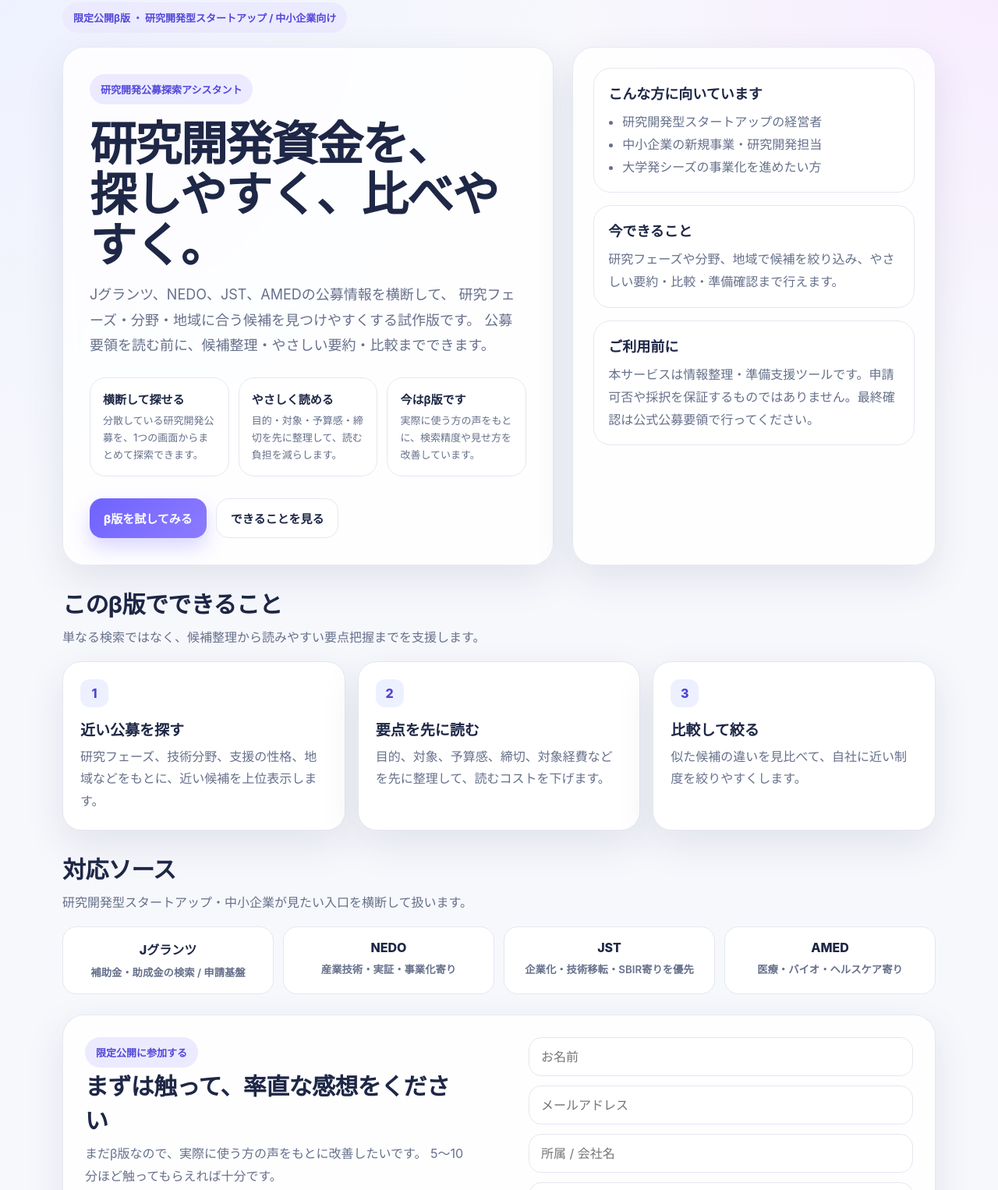
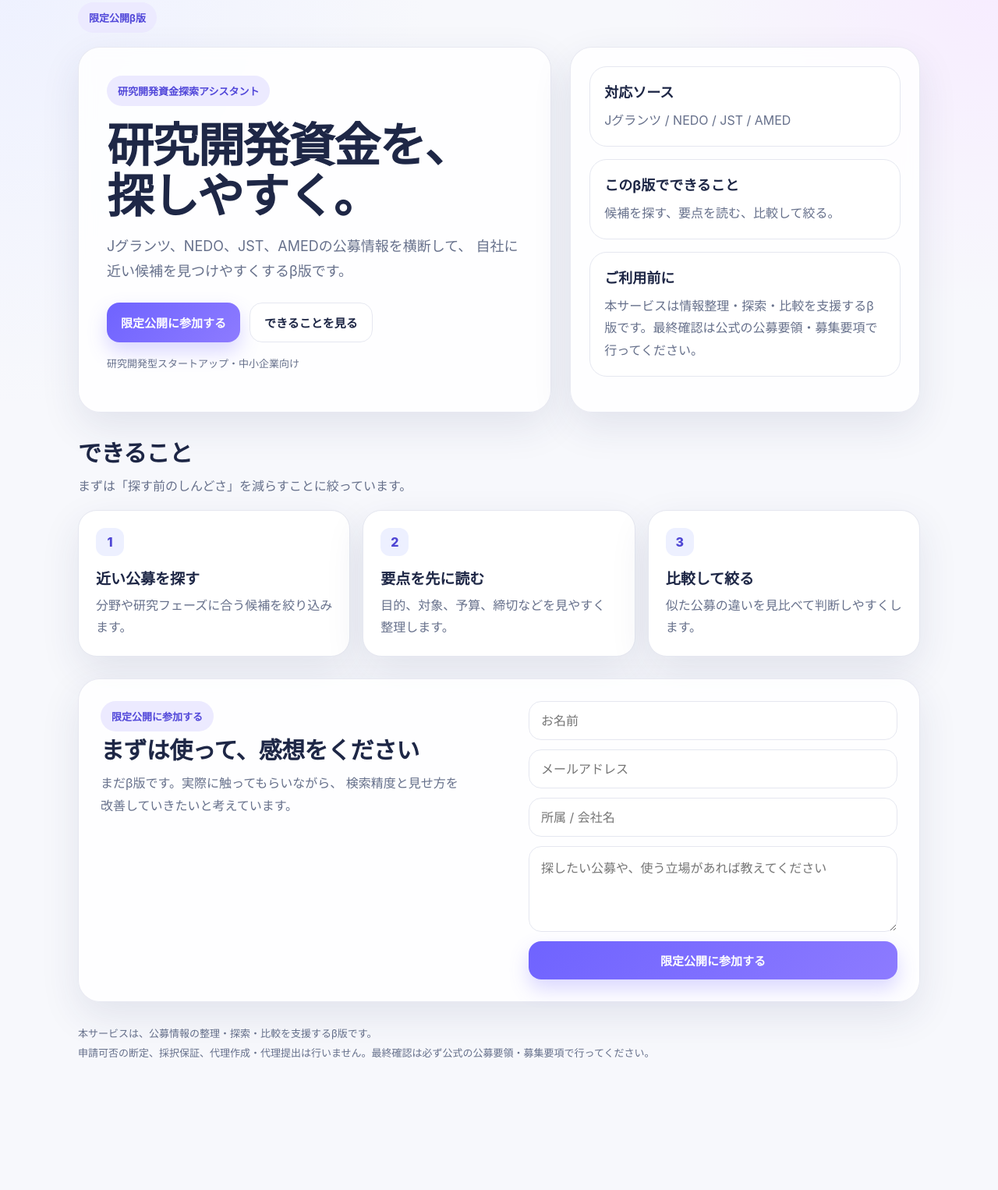
Before and after one commit to CholoQ/rd-grants-beta, a plain HTML site: page index.html in a window 1280 px wide. Shown: the part 25-1551 px from the top of the page at 78% size. After the commit the page ends 1468 px from the top, so only its background shows below. Drawn offline with Linux system fonts and the light colour scheme.

Commit message:
Refactor index.html for clarity and layout adjustments
Updated various text elements and styles in index.html to improve clarity and consistency. Adjusted titles, descriptions, and layout properties for better user experience.

```diff
--- a/index.html
+++ b/index.html
@@ -3,11 +3,11 @@
   <head>
     <meta charset="UTF-8" />
     <meta name="viewport" content="width=device-width, initial-scale=1.0" />
-    <title>研究開発公募探索 β版</title>
+    <title>研究開発資金探索 β版</title>
     <style>
       :root {
         --bg: #f7f8fc;
-        --card: rgba(255,255,255,0.82);
+        --card: rgba(255,255,255,0.84);
         --line: #e5e7f0;
         --text: #1e2746;
         --muted: #66708b;
@@ -16,7 +16,11 @@
         --accent: #edf0ff;
         --shadow: 0 18px 50px rgba(42, 52, 95, 0.10);
       }
+
       * { box-sizing: border-box; }
+
+      html { scroll-behavior: smooth; }
+
       body {
         margin: 0;
         font-family: Inter, system-ui, -apple-system, BlinkMacSystemFont, "Segoe UI", sans-serif;
@@ -26,247 +30,330 @@
           radial-gradient(circle at top right, #f7ecff 0, transparent 22%),
           var(--bg);
       }
-      .wrap { max-width: 1160px; margin: 0 auto; padding: 28px 20px 80px; }
+
+      .wrap {
+        max-width: 1120px;
+        margin: 0 auto;
+        padding: 28px 20px 80px;
+      }
+
       .pill {
-        display: inline-flex; align-items: center; gap: 8px;
-        background: #eceaff; color: #5147d9; border-radius: 999px;
-        padding: 10px 14px; font-size: 13px; font-weight: 700;
+        display: inline-flex;
+        align-items: center;
+        gap: 8px;
+        background: #eceaff;
+        color: #5147d9;
+        border-radius: 999px;
+        padding: 10px 14px;
+        font-size: 13px;
+        font-weight: 700;
       }
-      .hero {
-        display: grid; grid-template-columns: 1.15fr 0.85fr; gap: 24px;
-        align-items: stretch; margin-top: 18px;
-      }
+
       .card {
-        background: var(--card); backdrop-filter: blur(10px);
-        border: 1px solid rgba(229,231,240,0.9); border-radius: 28px;
+        background: var(--card);
+        backdrop-filter: blur(10px);
+        border: 1px solid rgba(229,231,240,0.92);
+        border-radius: 28px;
         box-shadow: var(--shadow);
       }
-      .hero-main { padding: 34px; }
+
+      .hero {
+        display: grid;
+        grid-template-columns: 1.15fr 0.85fr;
+        gap: 24px;
+        align-items: stretch;
+        margin-top: 18px;
+      }
+
+      .hero-main {
+        padding: 36px;
+      }
+
       h1 {
-        font-size: clamp(34px, 6vw, 60px); line-height: 1.08;
-        margin: 18px 0 16px; letter-spacing: -0.03em;
+        font-size: clamp(34px, 6vw, 60px);
+        line-height: 1.08;
+        margin: 18px 0 16px;
+        letter-spacing: -0.03em;
       }
-      .lead { font-size: 18px; line-height: 1.8; color: var(--muted); margin: 0 0 24px; }
-      .hero-points {
-        display: grid; grid-template-columns: repeat(3, minmax(0,1fr)); gap: 12px; margin: 24px 0 28px;
+
+      .lead {
+        font-size: 18px;
+        line-height: 1.8;
+        color: var(--muted);
+        margin: 0 0 24px;
       }
-      .point {
-        padding: 16px; border-radius: 20px; background: #fff; border: 1px solid var(--line);
+
+      .cta-row {
+        display: flex;
+        flex-wrap: wrap;
+        gap: 12px;
       }
-      .point b { display:block; margin-bottom:6px; font-size: 15px; }
-      .point span { color: var(--muted); font-size: 13px; line-height: 1.7; }
-      .cta-row { display:flex; flex-wrap: wrap; gap: 12px; }
+
       .btn {
-        appearance:none; border:0; cursor:pointer; text-decoration:none;
-        display:inline-flex; align-items:center; justify-content:center; gap:8px;
-        padding: 14px 18px; border-radius: 16px; font-weight: 800; font-size: 15px;
+        appearance: none;
+        border: 0;
+        cursor: pointer;
+        text-decoration: none;
+        display: inline-flex;
+        align-items: center;
+        justify-content: center;
+        gap: 8px;
+        padding: 14px 18px;
+        border-radius: 16px;
+        font-weight: 800;
+        font-size: 15px;
+        transition: transform 0.18s ease, box-shadow 0.18s ease;
       }
+
+      .btn:hover {
+        transform: translateY(-1px);
+      }
+
       .btn-primary {
-        background: linear-gradient(135deg, var(--primary), var(--primary-2)); color:#fff;
+        background: linear-gradient(135deg, var(--primary), var(--primary-2));
+        color: #fff;
         box-shadow: 0 12px 24px rgba(111,99,255,0.25);
       }
-      .btn-secondary { background:#fff; color:var(--text); border:1px solid var(--line); }
-      .hero-side { padding: 26px; display:flex; flex-direction:column; gap: 16px; }
-      .mini-card { background:#fff; border:1px solid var(--line); border-radius: 22px; padding: 18px; }
-      .mini-card h3 { margin: 0 0 10px; font-size: 18px; }
-      .mini-card p, .mini-card li { color: var(--muted); line-height: 1.8; margin: 0; }
-      .mini-card ul { margin: 0; padding-left: 18px; }
-      .section { margin-top: 26px; }
-      .section-head { display:flex; align-items:flex-end; justify-content:space-between; gap: 16px; margin-bottom: 16px; }
-      .section h2 { margin: 0; font-size: 30px; letter-spacing: -0.02em; }
-      .section p.sub { margin: 8px 0 0; color: var(--muted); line-height: 1.8; }
-      .grid-3 { display:grid; grid-template-columns: repeat(3, minmax(0,1fr)); gap: 16px; }
-      .feature, .faq-item {
-        padding: 22px; background:#fff; border:1px solid var(--line); border-radius: 24px; box-shadow: var(--shadow);
+
+      .btn-secondary {
+        background: #fff;
+        color: var(--text);
+        border: 1px solid var(--line);
       }
+
+      .note {
+        color: var(--muted);
+        font-size: 13px;
+        line-height: 1.8;
+      }
+
+      .hero-side {
+        padding: 24px;
+        display: flex;
+        flex-direction: column;
+        gap: 16px;
+      }
+
+      .mini-card {
+        background: #fff;
+        border: 1px solid var(--line);
+        border-radius: 22px;
+        padding: 18px;
+      }
+
+      .mini-card h3 {
+        margin: 0 0 10px;
+        font-size: 18px;
+      }
+
+      .mini-card p,
+      .mini-card li {
+        color: var(--muted);
+        line-height: 1.8;
+        margin: 0;
+      }
+
+      .section {
+        margin-top: 28px;
+      }
+
+      .section-head {
+        display: flex;
+        align-items: flex-end;
+        justify-content: space-between;
+        gap: 16px;
+        margin-bottom: 16px;
+      }
+
+      .section h2 {
+        margin: 0;
+        font-size: 30px;
+        letter-spacing: -0.02em;
+      }
+
+      .section p.sub {
+        margin: 8px 0 0;
+        color: var(--muted);
+        line-height: 1.8;
+      }
+
+      .grid-3 {
+        display: grid;
+        grid-template-columns: repeat(3, minmax(0, 1fr));
+        gap: 16px;
+      }
+
+      .feature {
+        padding: 22px;
+        background: #fff;
+        border: 1px solid var(--line);
+        border-radius: 24px;
+        box-shadow: var(--shadow);
+      }
+
       .feature .num {
-        width: 36px; height: 36px; border-radius: 12px; display:inline-flex; align-items:center; justify-content:center;
-        background: var(--accent); color:#4e45d4; font-weight: 800; margin-bottom: 14px;
+        width: 36px;
+        height: 36px;
+        border-radius: 12px;
+        display: inline-flex;
+        align-items: center;
+        justify-content: center;
+        background: var(--accent);
+        color: #4e45d4;
+        font-weight: 800;
+        margin-bottom: 14px;
       }
-      .feature h3 { margin:0 0 8px; font-size: 19px; }
-      .feature p { margin:0; color:var(--muted); line-height:1.8; }
-      .sources {
-        display:grid; grid-template-columns: repeat(4, minmax(0,1fr)); gap:12px; margin-top: 12px;
+
+      .feature h3 {
+        margin: 0 0 8px;
+        font-size: 19px;
       }
-      .source {
-        background:#fff; border:1px solid var(--line); border-radius: 18px; padding: 16px;
-        text-align:center; font-weight: 800;
+
+      .feature p {
+        margin: 0;
+        color: var(--muted);
+        line-height: 1.8;
       }
-      .source small { display:block; margin-top:8px; color: var(--muted); font-weight: 600; line-height: 1.6; }
+
       .beta {
-        display:grid; grid-template-columns: 1fr 1fr; gap: 20px; align-items:stretch;
+        display: grid;
+        grid-template-columns: 1fr 1fr;
+        gap: 20px;
+        align-items: stretch;
       }
-      .beta-copy, .beta-form { padding: 28px; }
-      .beta-form form { display:grid; gap: 12px; }
-      .input, textarea {
-        width:100%; border:1px solid var(--line); background:#fff; border-radius: 16px;
-        padding: 14px 15px; font: inherit; color:var(--text);
+
+      .beta-copy,
+      .beta-form {
+        padding: 28px;
       }
-      textarea { min-height: 110px; resize: vertical; }
-      .note {
-        color: var(--muted); font-size: 13px; line-height: 1.8;
+
+      .beta-form form {
+        display: grid;
+        gap: 12px;
       }
-      details {
-        background:#fff; border:1px solid var(--line); border-radius:18px; padding: 16px 18px;
+
+      .input,
+      textarea {
+        width: 100%;
+        border: 1px solid var(--line);
+        background: #fff;
+        border-radius: 16px;
+        padding: 14px 15px;
+        font: inherit;
+        color: var(--text);
       }
-      details + details { margin-top: 10px; }
-      summary { cursor:pointer; font-weight: 800; }
-      footer { margin-top: 28px; color: var(--muted); font-size: 13px; line-height: 1.9; }
+
+      textarea {
+        min-height: 110px;
+        resize: vertical;
+      }
+
+      footer {
+        margin-top: 28px;
+        color: var(--muted);
+        font-size: 13px;
+        line-height: 1.9;
+      }
+
       @media (max-width: 960px) {
-        .hero, .beta, .grid-3, .sources { grid-template-columns: 1fr; }
-        .hero-points { grid-template-columns: 1fr; }
+        .hero,
+        .beta,
+        .grid-3 {
+          grid-template-columns: 1fr;
+        }
       }
     </style>
   </head>
   <body>
     <div class="wrap">
-      <span class="pill">限定公開β版 ・ 研究開発型スタートアップ / 中小企業向け</span>
+      <span class="pill">限定公開β版</span>
 
       <section class="hero">
         <div class="card hero-main">
-          <span class="pill">研究開発公募探索アシスタント</span>
-          <h1>研究開発資金を、<br />探しやすく、比べやすく。</h1>
+          <span class="pill">研究開発資金探索アシスタント</span>
+          <h1>研究開発資金を、<br />探しやすく。</h1>
           <p class="lead">
             Jグランツ、NEDO、JST、AMEDの公募情報を横断して、
-            研究フェーズ・分野・地域に合う候補を見つけやすくする試作版です。
-            公募要領を読む前に、候補整理・やさしい要約・比較までできます。
+            自社に近い候補を見つけやすくするβ版です。
           </p>
 
-          <div class="hero-points">
-            <div class="point">
-              <b>横断して探せる</b>
-              <span>分散している研究開発公募を、1つの画面からまとめて探索できます。</span>
-            </div>
-            <div class="point">
-              <b>やさしく読める</b>
-              <span>目的・対象・予算感・締切を先に整理して、読む負担を減らします。</span>
-            </div>
-            <div class="point">
-              <b>今はβ版です</b>
-              <span>実際に使う方の声をもとに、検索精度や見せ方を改善しています。</span>
-            </div>
+          <div class="cta-row">
+            <a class="btn btn-primary" href="#beta">限定公開に参加する</a>
+            <a class="btn btn-secondary" href="#features">できることを見る</a>
           </div>
 
-          <div class="cta-row">
-            <a class="btn btn-primary" href="#beta">β版を試してみる</a>
-            <a class="btn btn-secondary" href="#how">できることを見る</a>
-          </div>
+          <p class="note" style="margin-top: 16px;">
+            研究開発型スタートアップ・中小企業向け
+          </p>
         </div>
 
         <aside class="card hero-side">
           <div class="mini-card">
-            <h3>こんな方に向いています</h3>
-            <ul>
-              <li>研究開発型スタートアップの経営者</li>
-              <li>中小企業の新規事業・研究開発担当</li>
-              <li>大学発シーズの事業化を進めたい方</li>
-            </ul>
+            <h3>対応ソース</h3>
+            <p>Jグランツ / NEDO / JST / AMED</p>
           </div>
           <div class="mini-card">
-            <h3>今できること</h3>
-            <p>研究フェーズや分野、地域で候補を絞り込み、やさしい要約・比較・準備確認まで行えます。</p>
+            <h3>このβ版でできること</h3>
+            <p>候補を探す、要点を読む、比較して絞る。</p>
           </div>
           <div class="mini-card">
             <h3>ご利用前に</h3>
-            <p>本サービスは情報整理・準備支援ツールです。申請可否や採択を保証するものではありません。最終確認は公式公募要領で行ってください。</p>
+            <p>本サービスは情報整理・探索・比較を支援するβ版です。最終確認は公式の公募要領・募集要項で行ってください。</p>
           </div>
         </aside>
       </section>
 
-      <section class="section" id="how">
+      <section class="section" id="features">
         <div class="section-head">
           <div>
-            <h2>このβ版でできること</h2>
-            <p class="sub">単なる検索ではなく、候補整理から読みやすい要点把握までを支援します。</p>
+            <h2>できること</h2>
+            <p class="sub">まずは「探す前のしんどさ」を減らすことに絞っています。</p>
           </div>
         </div>
+
         <div class="grid-3">
           <div class="feature">
             <div class="num">1</div>
             <h3>近い公募を探す</h3>
-            <p>研究フェーズ、技術分野、支援の性格、地域などをもとに、近い候補を上位表示します。</p>
+            <p>分野や研究フェーズに合う候補を絞り込みます。</p>
           </div>
           <div class="feature">
             <div class="num">2</div>
             <h3>要点を先に読む</h3>
-            <p>目的、対象、予算感、締切、対象経費などを先に整理して、読むコストを下げます。</p>
+            <p>目的、対象、予算、締切などを見やすく整理します。</p>
           </div>
           <div class="feature">
             <div class="num">3</div>
             <h3>比較して絞る</h3>
-            <p>似た候補の違いを見比べて、自社に近い制度を絞りやすくします。</p>
+            <p>似た公募の違いを見比べて判断しやすくします。</p>
           </div>
-        </div>
-      </section>
-
-      <section class="section">
-        <div class="section-head">
-          <div>
-            <h2>対応ソース</h2>
-            <p class="sub">研究開発型スタートアップ・中小企業が見たい入口を横断して扱います。</p>
-          </div>
-        </div>
-        <div class="sources">
-          <div class="source">Jグランツ<small>補助金・助成金の検索 / 申請基盤</small></div>
-          <div class="source">NEDO<small>産業技術・実証・事業化寄り</small></div>
-          <div class="source">JST<small>企業化・技術移転・SBIR寄りを優先</small></div>
-          <div class="source">AMED<small>医療・バイオ・ヘルスケア寄り</small></div>
         </div>
       </section>
 
       <section class="section card beta" id="beta">
         <div class="beta-copy">
           <span class="pill">限定公開に参加する</span>
-          <h2>まずは触って、率直な感想をください</h2>
+          <h2>まずは使って、感想をください</h2>
           <p class="sub">
-            まだβ版なので、実際に使う方の声をもとに改善したいです。
-            5〜10分ほど触ってもらえれば十分です。
+            まだβ版です。実際に触ってもらいながら、
+            検索精度と見せ方を改善していきたいと考えています。
           </p>
-          <div class="mini-card" style="margin-top:16px;">
-            <h3>お願いしたいこと</h3>
-            <ul>
-              <li>欲しい制度が見つかったか</li>
-              <li>ノイズが多くなかったか</li>
-              <li>「やさしく読む」が役に立ったか</li>
-              <li>また使いたいと思えるか</li>
-            </ul>
-          </div>
         </div>
+
         <div class="beta-form">
           <form>
             <input class="input" type="text" placeholder="お名前" />
             <input class="input" type="email" placeholder="メールアドレス" />
             <input class="input" type="text" placeholder="所属 / 会社名" />
-            <textarea placeholder="どんな立場で使いたいか、探したい公募のイメージがあれば教えてください"></textarea>
+            <textarea placeholder="探したい公募や、使う立場があれば教えてください"></textarea>
             <button class="btn btn-primary" type="button">限定公開に参加する</button>
           </form>
-          <p class="note">※ フォーム送信先は未接続です。実運用では Googleフォーム、Typeform、Notion Form などにつなぐ想定です。</p>
         </div>
       </section>
 
-      <section class="section">
-        <div class="section-head">
-          <div>
-            <h2>よくある質問</h2>
-          </div>
-        </div>
-        <details>
-          <summary>誰向けのサービスですか？</summary>
-          <p class="note">研究開発型スタートアップ、中小企業の新規事業・研究開発担当、大学発シーズの事業化に関わる方を主な想定ユーザーにしています。</p>
-        </details>
-        <details>
-          <summary>申請代行までしてくれますか？</summary>
-          <p class="note">いいえ。現時点では、探索・整理・比較・準備支援に特化しています。最終判断や代理提出は行いません。</p>
-        </details>
-        <details>
-          <summary>まだ無料で使えますか？</summary>
-          <p class="note">はい。β版として限定公開中です。今後の提供形態は、利用者の反応を見ながら検討します。</p>
-        </details>
-      </section>
-
       <footer>
-        本サービスは情報整理・準備支援のための試作版です。<br />
-        申請可否・採択可能性を保証するものではありません。最終確認は必ず公式の公募要領・募集要項で行ってください。
+        本サービスは、公募情報の整理・探索・比較を支援するβ版です。<br />
+        申請可否の断定、採択保証、代理作成・代理提出は行いません。最終確認は必ず公式の公募要領・募集要項で行ってください。
       </footer>
     </div>
   </body>
```
